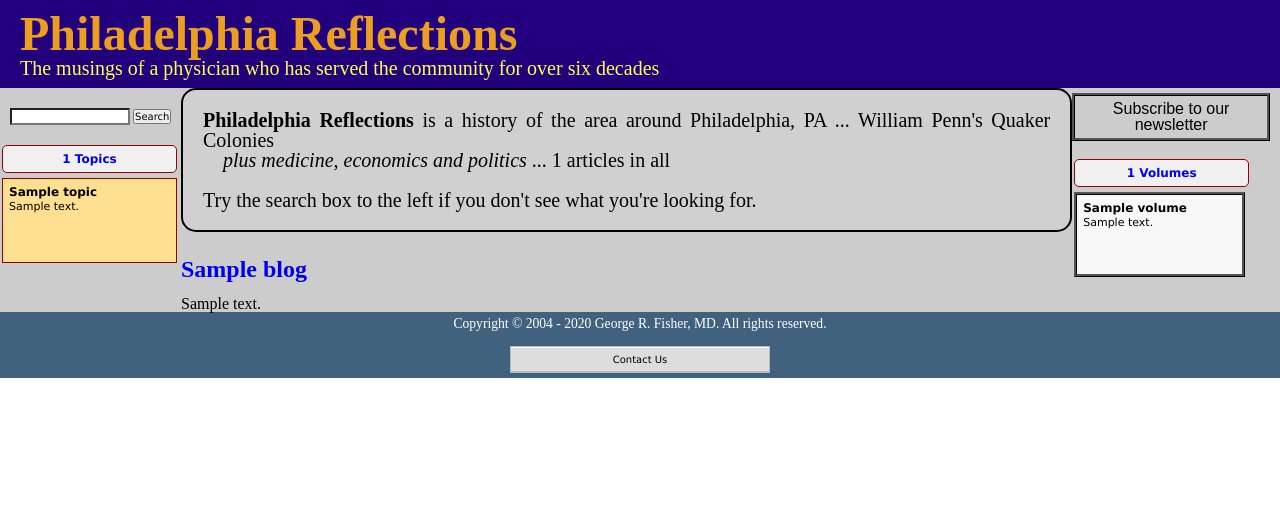
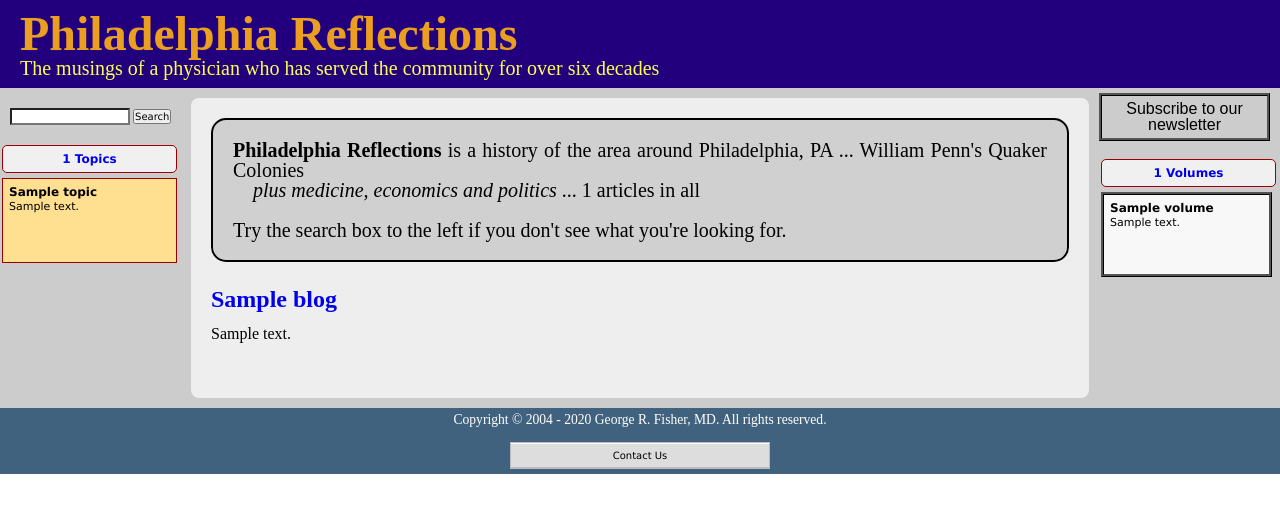
Before and after one commit to grfiv/philadelphia-reflections, a PHP site: template public_html/views/index.twig in a window 1280 px wide. Shown: the top 513 px of the page. Run offline with PHP 8.4, Linux system fonts and the light colour scheme; the template is opened without the code that fills it: most values are stand-ins (such as "Sample title", 1, 10 or a date in 2020); some libraries are stand-ins or nearby versions.

Commit message:
fixed .right, .left conflict in index.twig

```diff
--- a/public_html/views/index.twig
+++ b/public_html/views/index.twig
@@ -39,6 +39,12 @@
 
         <title>Philadelphia Reflections</title>
 
+        <style media="print">
+            object, header, footer, .left-section, .right-section, .comment_entry_form, .overallFrame {
+                display:none;
+            }
+        </style>
+
     </head>
 
     <body>
@@ -50,7 +56,7 @@
 
         <div class="container">
 
-            <div class="left">
+            <div class="left-section">
                 {% include 'inc/freeform.inc' %}
 
                 <p class='topicsColumnTop' style='-moz-border-radius: 5px;border-radius: 5px;'>
@@ -67,9 +73,9 @@
                     Empty topic_list provided to template
                 {% endfor %}
 
-            </div> <!-- class="left" -->
+            </div> <!-- class="left-section" -->
 
-            <div class="middle">
+            <div class="middle-section">
                 <header class=middle_header>
                     <p style="margin:0;padding:0;font-size:125%;"><span style="font-weight:bold">Philadelphia Reflections</span> is a history of the area around Philadelphia, PA
                         ... William Penn's Quaker Colonies
@@ -88,9 +94,9 @@
                     Empty blog_list provided to template
                 {% endfor %}
 
-            </div> <!-- class="middle"  -->
+            </div> <!-- class="middle-section"  -->
 
-            <div class="right">
+            <div class="right-section">
                 {% include 'inc/newsletter_subscription.inc' %}
 
                 <p class='topicsColumnTop' style='-moz-border-radius: 5px;border-radius: 5px;'>
@@ -107,7 +113,7 @@
                     Empty volume_list provided to template
                 {% endfor %}
 
-            </div> <!-- class="right"  -->
+            </div> <!-- class="right-section"  -->
 
         </div> <!-- class="container"  -->
 
```
